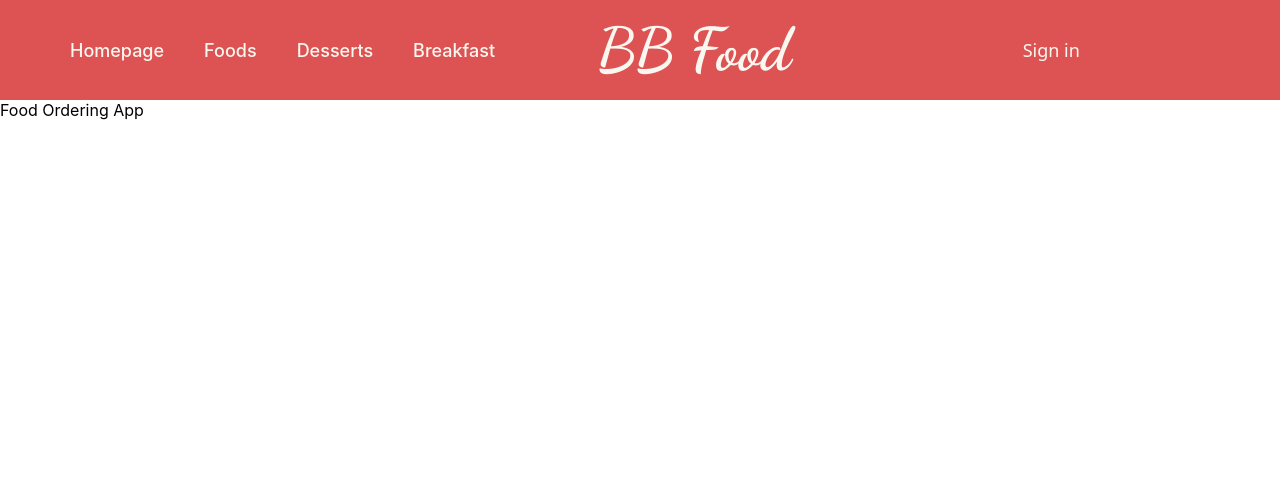
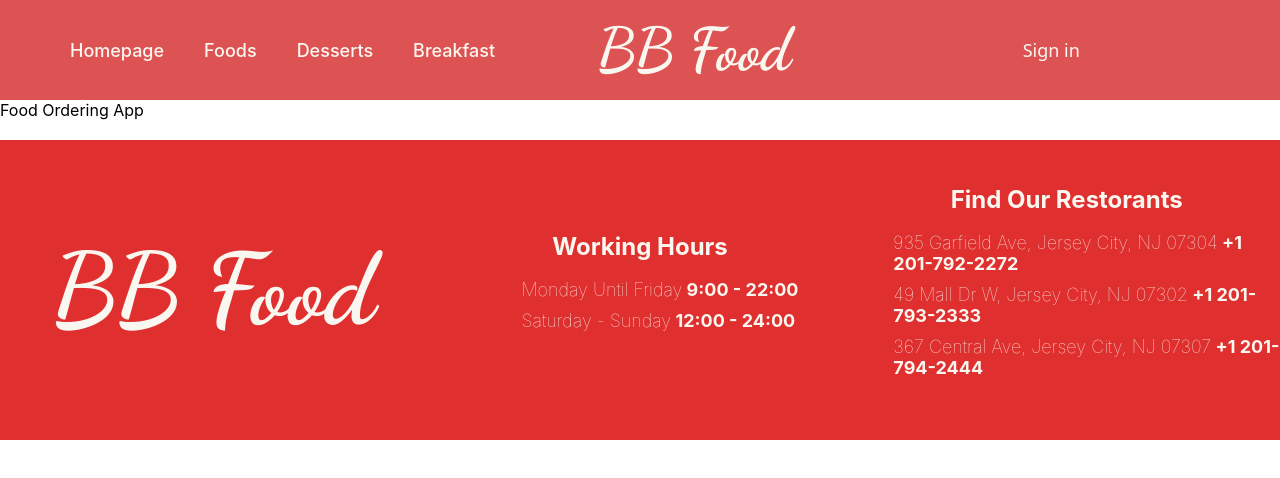
Before and after one commit to burak-balci/food-order-app, a Next.js app: page / in a window 1280 px wide. Shown: the top 478 px of the page. Built offline with nearby package versions, Linux system fonts and the light colour scheme.

Commit message:
Footer is done

```diff
--- /dev/null
+++ b/components/Footer.jsx
@@ -0,0 +1,44 @@
+import React from "react";
+import styles from "../styles/Footer.module.css";
+
+const Footer = () => {
+  return (
+    <div className={styles.container}>
+      <div className={styles.innerContainer}>
+        <span className={styles.logo}>BB Food</span>
+      </div>
+      <div className={styles.innerContainer}>
+        <span className={styles.title}>Working Hours</span>
+        <ul className={styles.list}>
+          <li>
+            Monday Until Friday
+            <span className={styles.bold}> 9:00 - 22:00</span>
+          </li>
+          <li>
+            Saturday - Sunday
+            <span className={styles.bold}> 12:00 - 24:00</span>
+          </li>
+        </ul>
+      </div>
+      <div className={styles.innerContainer}>
+        <span className={styles.title}>Find Our Restorants</span>
+        <ul className={styles.list}>
+          <li>
+            935 Garfield Ave, Jersey City, NJ 07304
+            <span className={styles.bold}> +1 201-792-2272</span>
+          </li>
+          <li>
+            49 Mall Dr W, Jersey City, NJ 07302
+            <span className={styles.bold}> +1 201-793-2333</span>
+          </li>
+          <li>
+            367 Central Ave, Jersey City, NJ 07307
+            <span className={styles.bold}> +1 201-794-2444</span>
+          </li>
+        </ul>
+      </div>
+    </div>
+  );
+};
+
+export default Footer;
--- a/pages/_app.js
+++ b/pages/_app.js
@@ -1,14 +1,21 @@
+import Footer from "../components/Footer";
 import Header from "../components/Header";
 import "../styles/globals.css";
+import Head from "next/head";
 
 function MyApp({ Component, pageProps }) {
   return (
-    <>
+    <div className="container">
       <header>
         <Header />
       </header>
-      <Component {...pageProps} />
-    </>
+      <main>
+        <Component {...pageProps} />
+      </main>
+      <footer>
+        <Footer />
+      </footer>
+    </div>
   );
 }
 
--- a/pages/index.js
+++ b/pages/index.js
@@ -3,5 +3,9 @@ import Image from "next/image";
 import styles from "../styles/Home.module.css";
 
 export default function Home() {
-  return <div>Food Ordering App</div>;
+  return (
+    <div>
+      <div>Food Ordering App</div>
+    </div>
+  );
 }
--- /dev/null
+++ b/styles/Footer.module.css
@@ -0,0 +1,39 @@
+.container {
+  height: 300px;
+  background-color: #e02f2f;
+  bottom: 0px;
+  left: 0px;
+  right: 0px;
+  margin-bottom: 0px;
+  margin-top: 20px;
+  display: flex;
+  color: #faf7f0;
+}
+.logo {
+  cursor: default;
+  font-size: 100px;
+  font-family: "Dancing Script", cursive;
+}
+.innerContainer {
+  display: flex;
+  flex: 1;
+  flex-direction: column;
+  height: 100%;
+  justify-content: center;
+  align-items: center;
+}
+.title {
+  font-size: x-large;
+  font-weight: bold;
+}
+.list {
+  list-style: none;
+  display: flex;
+  flex-direction: column;
+  gap: 10px;
+  font-size: large;
+  font-weight: lighter;
+}
+.bold {
+  font-weight: bold;
+}
--- a/styles/globals.css
+++ b/styles/globals.css
@@ -14,3 +14,7 @@ a {
 * {
   box-sizing: border-box;
 }
+
+.container {
+  height: 100vh;
+}
```
